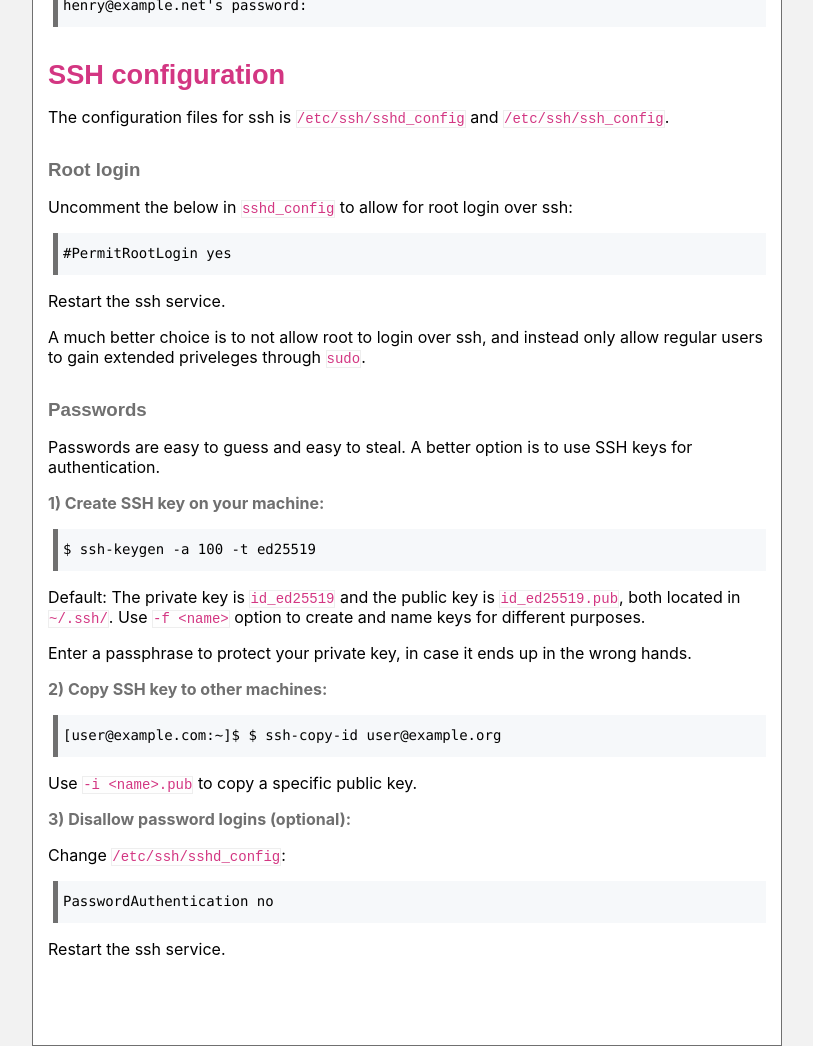
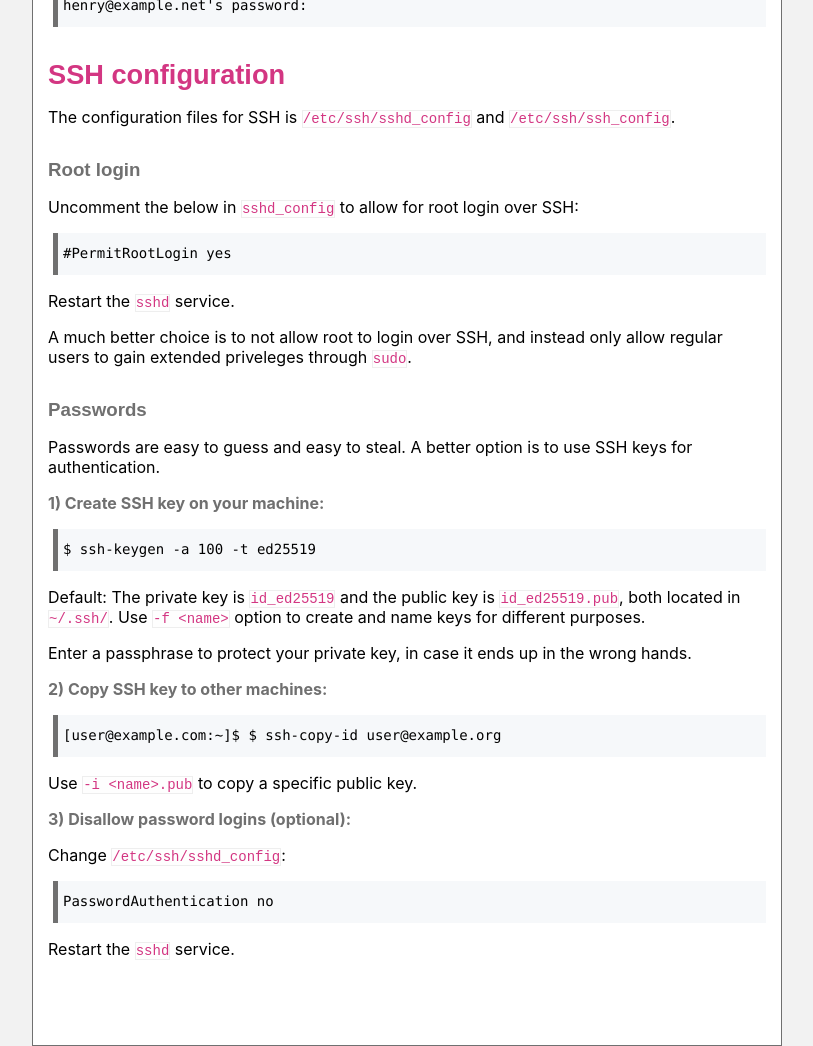
Before and after one commit to execas/execas.github.io, a Jekyll site: the page built from _posts/2018-08-21-ssh-on-linux.md, in a window 1280 px wide. Shown: the part 1187-2233 px from the top of the page, without its empty margins (233-1046 px from the left). Built offline with Jekyll 4.4.1, drawn with Linux system fonts in a browser that asks for light colours.

Commit message:
Update 2018-08-21-ssh-on-linux.md

````diff
--- a/_posts/2018-08-21-ssh-on-linux.md
+++ b/_posts/2018-08-21-ssh-on-linux.md
@@ -63,19 +63,19 @@ henry@example.net's password:
 
 ## SSH configuration
 
-The configuration files for ssh is `/etc/ssh/sshd_config` and `/etc/ssh/ssh_config`.
+The configuration files for SSH is `/etc/ssh/sshd_config` and `/etc/ssh/ssh_config`.
 
 ### Root login
 
-Uncomment the below in `sshd_config` to allow for root login over ssh:
+Uncomment the below in `sshd_config` to allow for root login over SSH:
 
 ```
 #PermitRootLogin yes
 ```
 
-Restart the ssh service.
+Restart the `sshd` service.
 
-A much better choice is to not allow root to login over ssh, and instead only allow regular users to gain extended priveleges through `sudo`.
+A much better choice is to not allow root to login over SSH, and instead only allow regular users to gain extended priveleges through `sudo`.
 
 ### Passwords
 
@@ -107,4 +107,4 @@ Change `/etc/ssh/sshd_config`:
 PasswordAuthentication no
 ```
 
-Restart the ssh service.
+Restart the `sshd` service.
````
